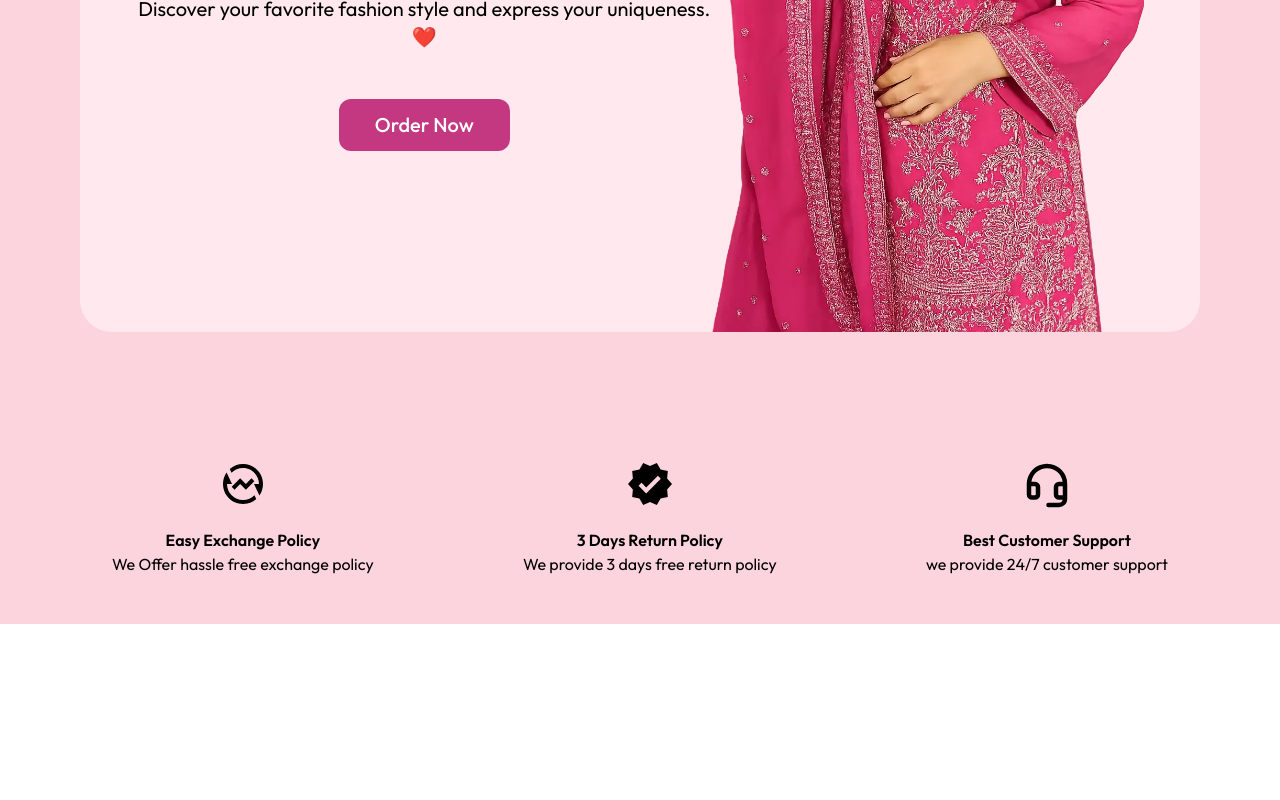
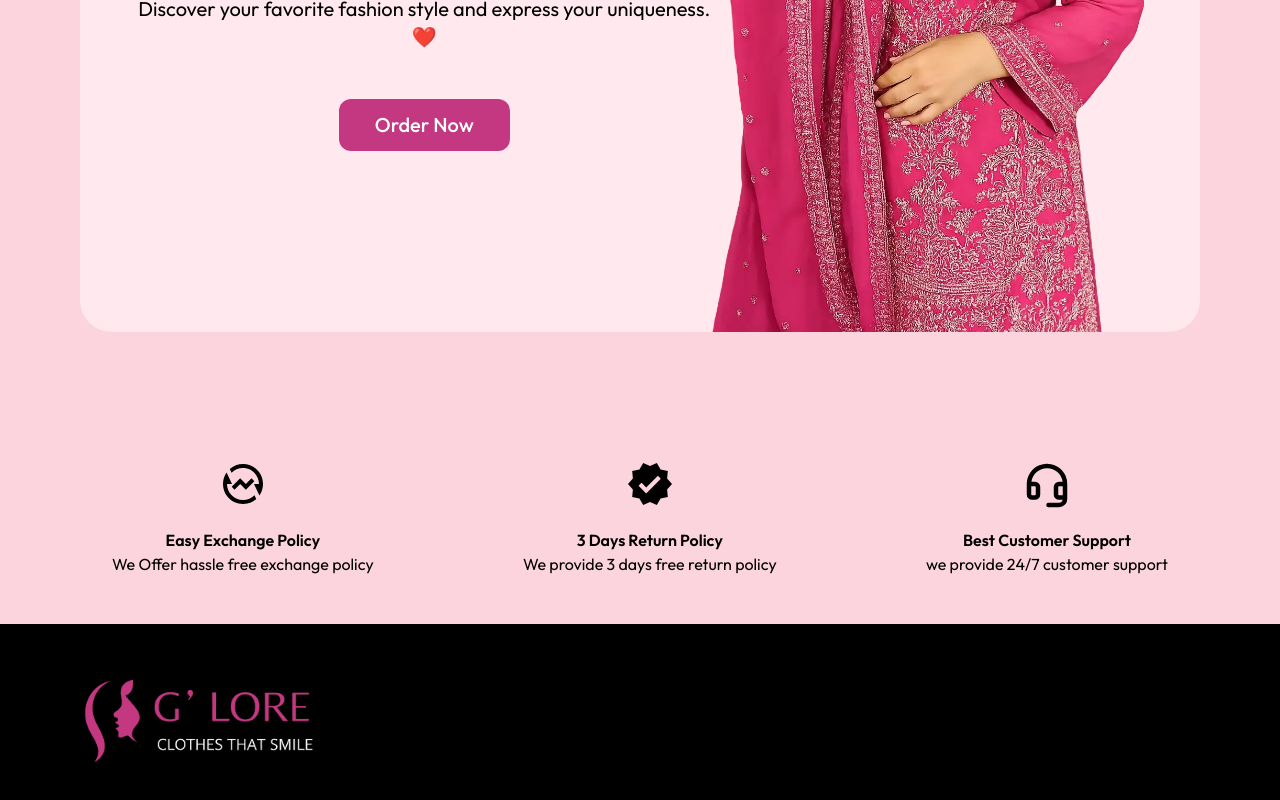
Before and after one commit to SumiyaMim/glore-landing-page-react, a React (Vite) app: page / in a window 1280 px wide. Shown: the part 514-1314 px from the top of the page. Before the commit the page ends 1138 px from the top, so only its background shows below. Built offline with nearby package versions, Linux system fonts and the light colour scheme.

Commit message:
add policy components

```diff
--- /dev/null
+++ b/src/components/Footer.jsx
@@ -0,0 +1,20 @@
+import React from 'react'
+
+const Footer = () => {
+  return (
+    <footer className='bg-black py-14 px-4 md:px-9 lg:px-20'>
+      <div>
+        <div>
+            <img
+              src="/src/assets/images/logo.png"
+              alt="logo"
+              className="w-60"
+            />
+            <p>Our collection offers you a perfect blend of modern fashion and tradition.</p>
+        </div>
+      </div>
+    </footer>
+  )
+}
+
+export default Footer
--- a/src/components/Policy.jsx
+++ b/src/components/Policy.jsx
@@ -9,17 +9,17 @@ const Policy = () => {
         <div className="flex flex-col items-center">
             <RiExchangeFundsFill className="text-5xl mb-5"/>
             <h3 className="font-semibold">Easy Exchange Policy</h3>
-            <h3>We Offer hassle free exchange policy</h3>
+            <p>We Offer hassle free exchange policy</p>
         </div>
         <div className="flex flex-col items-center">
             <MdVerified className="text-5xl mb-5"/>
             <h3 className="font-semibold">3 Days Return Policy</h3>
-            <h3>We provide 3 days free return policy</h3>
+            <p>We provide 3 days free return policy</p>
         </div>
         <div className="flex flex-col items-center">
             <PiHeadsetBold className="text-5xl mb-5"/>
             <h3 className="font-semibold">Best Customer Support</h3>
-            <h3>we provide 24/7 customer support</h3>
+            <p>we provide 24/7 customer support</p>
         </div>
       </div>
     </div>
--- a/src/pages/Home.jsx
+++ b/src/pages/Home.jsx
@@ -1,6 +1,7 @@
 import Navbar from '../components/Navbar'
 import Banner from '../components/Banner'
 import Policy from '../components/Policy'
+import Footer from '../components/Footer'
 
 const Home = () => {
   return (
@@ -8,6 +9,7 @@ const Home = () => {
       <Navbar/>
       <Banner/>
       <Policy/>
+      <Footer/>
     </div>
   )
 }
```
